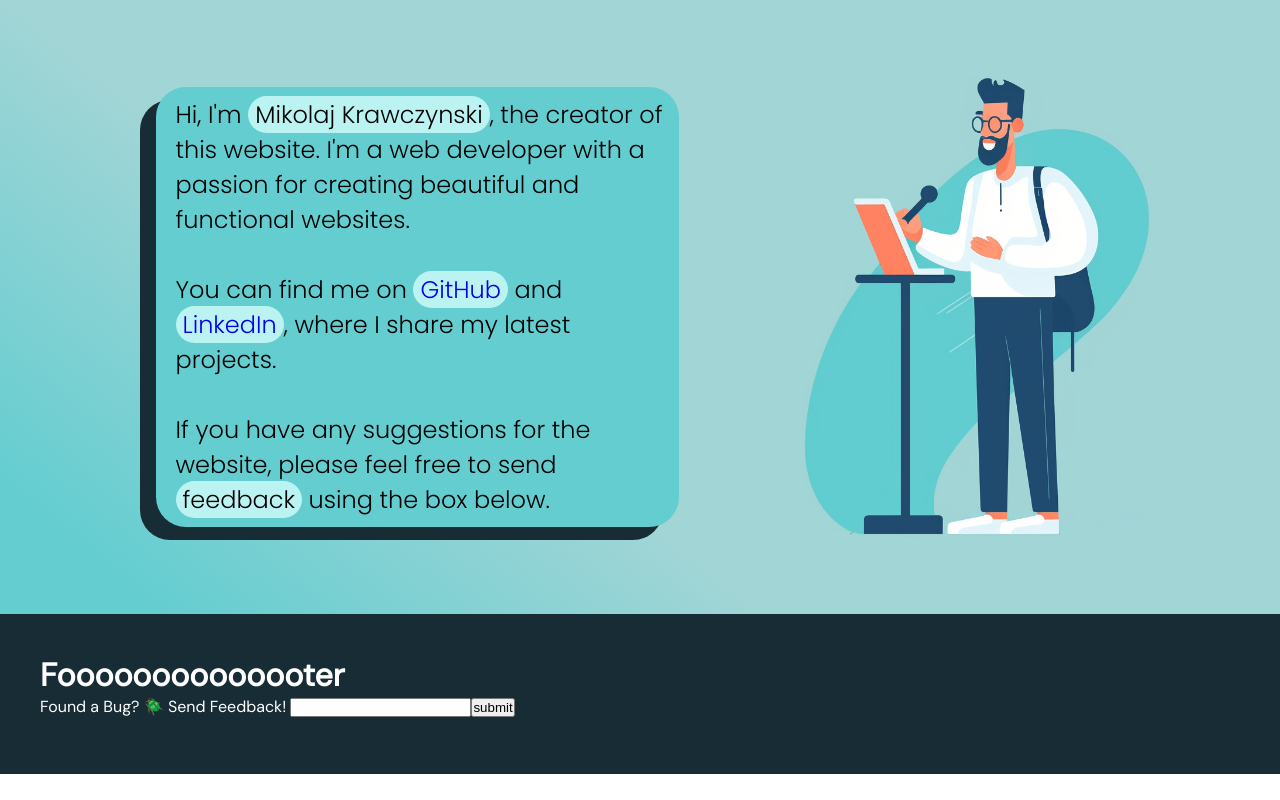
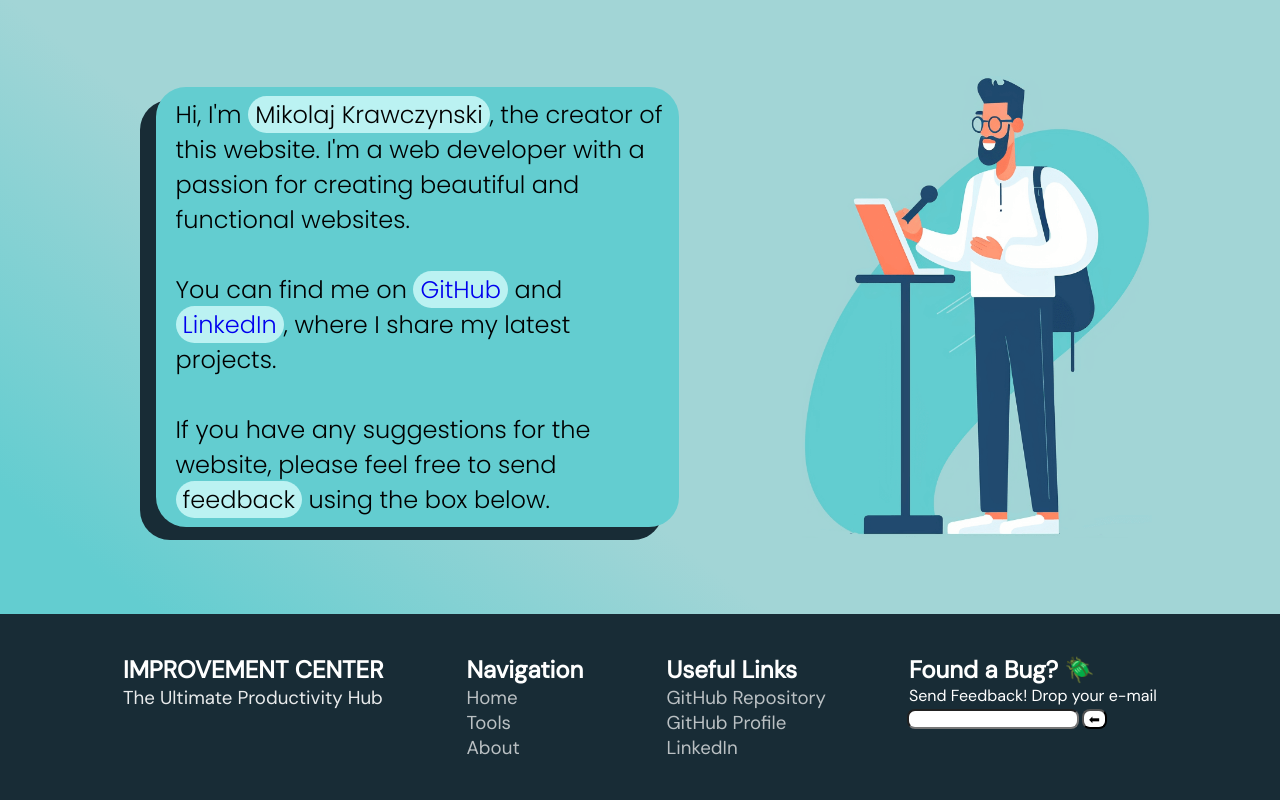
Before and after one commit to m1ckeyyy/improvement-center, a React (Vite) app in the folder client/: page / in a window 1280 px wide. Shown: the part 1891-2691 px from the top of the page. Before the commit the page ends 2665 px from the top, so only its background shows below. Built offline with nearby package versions, Linux system fonts and the light colour scheme.

Commit message:
added flexbox to footer and all the elements

```diff
--- a/client/src/components/Footer/Footer.jsx
+++ b/client/src/components/Footer/Footer.jsx
@@ -1,15 +1,72 @@
 import styles from "./Footer.module.scss";
+import { Link } from "react-scroll";
+import { animateScroll as scroll } from "react-scroll";
+
+const handleHomeClick = () => {
+  scroll.scrollTo(0, {
+    duration: 1000,
+    smooth: "easeInOutQuint",
+  });
+};
 
 const Footer = () => {
   return (
     <div className={styles.container}>
-      <h1>Foooooooooooooter</h1>
-      <form>
-        <label>
-          Found a Bug? 🪲 Send Feedback! <input type="text" name="email" />
-        </label>
-        <input type="submit" value="submit" />
-      </form>
+      <div className={styles.sectionOne}>
+        <h2>IMPROVEMENT CENTER</h2>
+        <h3>The Ultimate Productivity Hub</h3>
+      </div>
+
+      <div className={styles.sectionTwo}>
+        <h2>Navigation</h2>
+        <a href="#" onClick={handleHomeClick}>
+          <h3> Home</h3>
+        </a>
+        <br />
+        <Link
+          to="tools"
+          smooth={true}
+          offset={20}
+          duration={500}
+          className={styles.footerLink}
+        >
+          <h3>Tools</h3>
+        </Link>
+        <br />
+        <Link
+          to="about"
+          smooth={true}
+          offset={-20}
+          duration={500}
+          className={styles.footerLink}
+        >
+          <h3>About</h3>
+        </Link>{" "}
+      </div>
+      <div className={styles.sectionThree}>
+        <h2>Useful Links</h2>
+        <a href="https://github.com/m1ckeyyy/login-app-frontend">
+          <h3>GitHub Repository</h3>
+        </a>
+        <br />
+        <a href="https://github.com/m1ckeyyy">
+          <h3>GitHub Profile</h3>
+        </a>
+        <br />
+        <a href="https://www.linkedin.com/in/mikolaj-krawczynski-a82ba5240/">
+          <h3>LinkedIn</h3>
+        </a>
+      </div>
+      <div className={styles.sectionFour}>
+        {" "}
+        <h2>Found a Bug? 🪲</h2>
+        Send Feedback! Drop your e-mail
+        <br />
+        <div className={styles.form}>
+          <input type="text" name="email" className={styles.formInput} />
+          <input type="submit" value="⬅" className={styles.submitInput} />
+        </div>
+      </div>
     </div>
   );
 };
--- a/client/src/components/Footer/Footer.module.scss
+++ b/client/src/components/Footer/Footer.module.scss
@@ -1,10 +1,71 @@
 @import url("https://fonts.googleapis.com/css2?family=DM+Sans&display=swap");
 
 .container {
-  height: 20vh;
+  min-height: 20vh;
   // background-color: #d9d9d9;
   background-color: #182c36;
   color: white;
   font-family: "DM Sans", sans-serif;
   padding: 40px;
+  display: flex;
+  justify-content: space-evenly;
+  overflow: hidden;
+  // gap: 50px;
 }
+.form {
+  display: flex;
+  margin-top: 3px;
+  margin-left: -2px;
+  // margin-left: 10px;
+}
+.formInput {
+  resize: none;
+  border-radius: 8px;
+  padding-left: 3px;
+  font-size: 0.8em;
+}
+.submitInput {
+  background-color: white;
+  border-radius: 8px;
+  width: 25px;
+  height: 20px;
+  text-align: center;
+  margin-left: 3px;
+}
+
+.sectionOne {
+  h3 {
+    font-weight: normal;
+    opacity: 0.9;
+  }
+}
+.sectionTwo {
+  h3 {
+    display: inline-block;
+    font-weight: normal;
+    opacity: 0.7;
+    color: white;
+    transition: opacity 0.2s ease;
+    cursor: pointer;
+
+    &:hover {
+      opacity: 1;
+      transition: opacity 0.5s ease;
+    }
+  }
+}
+.sectionThree {
+  h3 {
+    display: inline-block;
+    font-weight: normal;
+    opacity: 0.7;
+    color: white;
+    transition: opacity 0.2s ease;
+    cursor: pointer;
+
+    &:hover {
+      opacity: 1;
+      transition: opacity 0.5s ease;
+    }
+  }
+}
```
